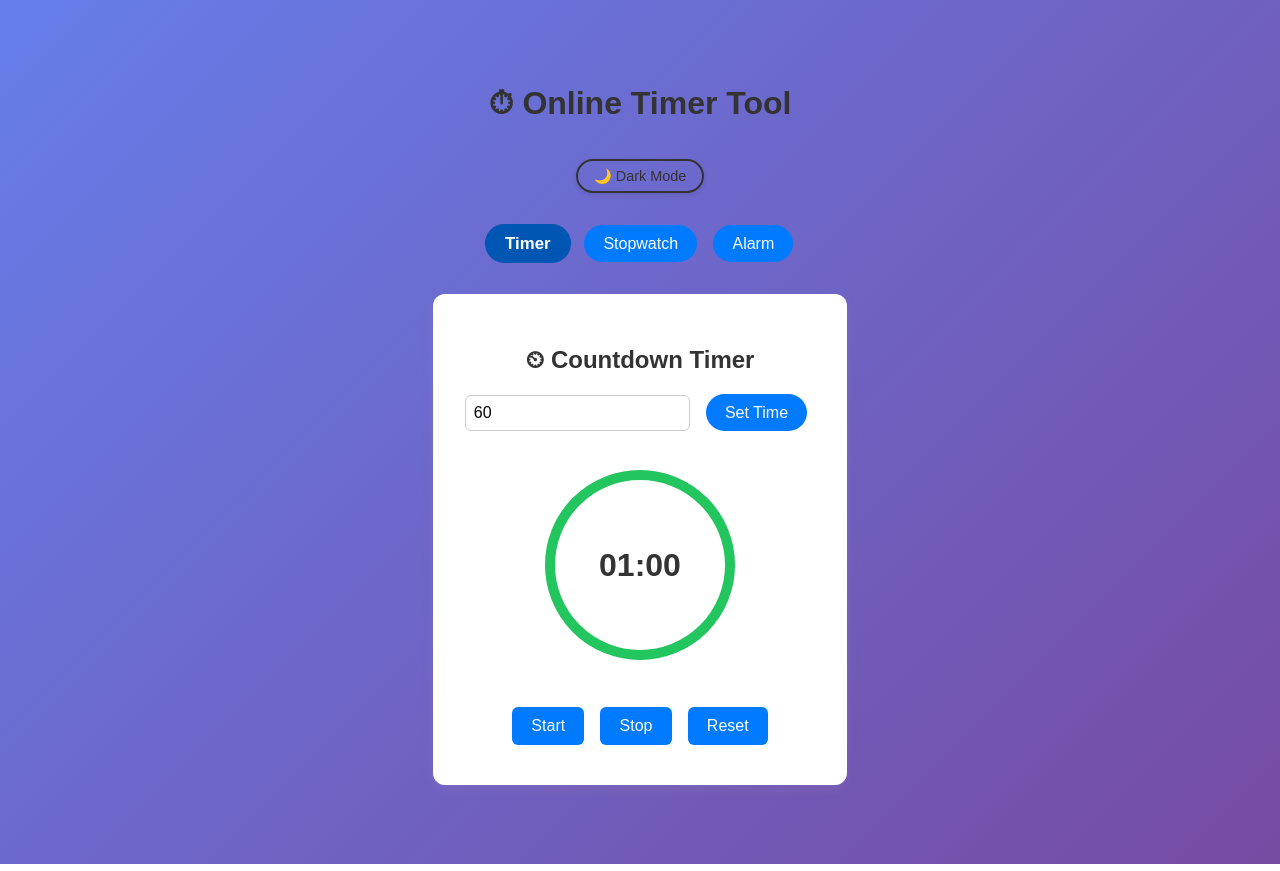
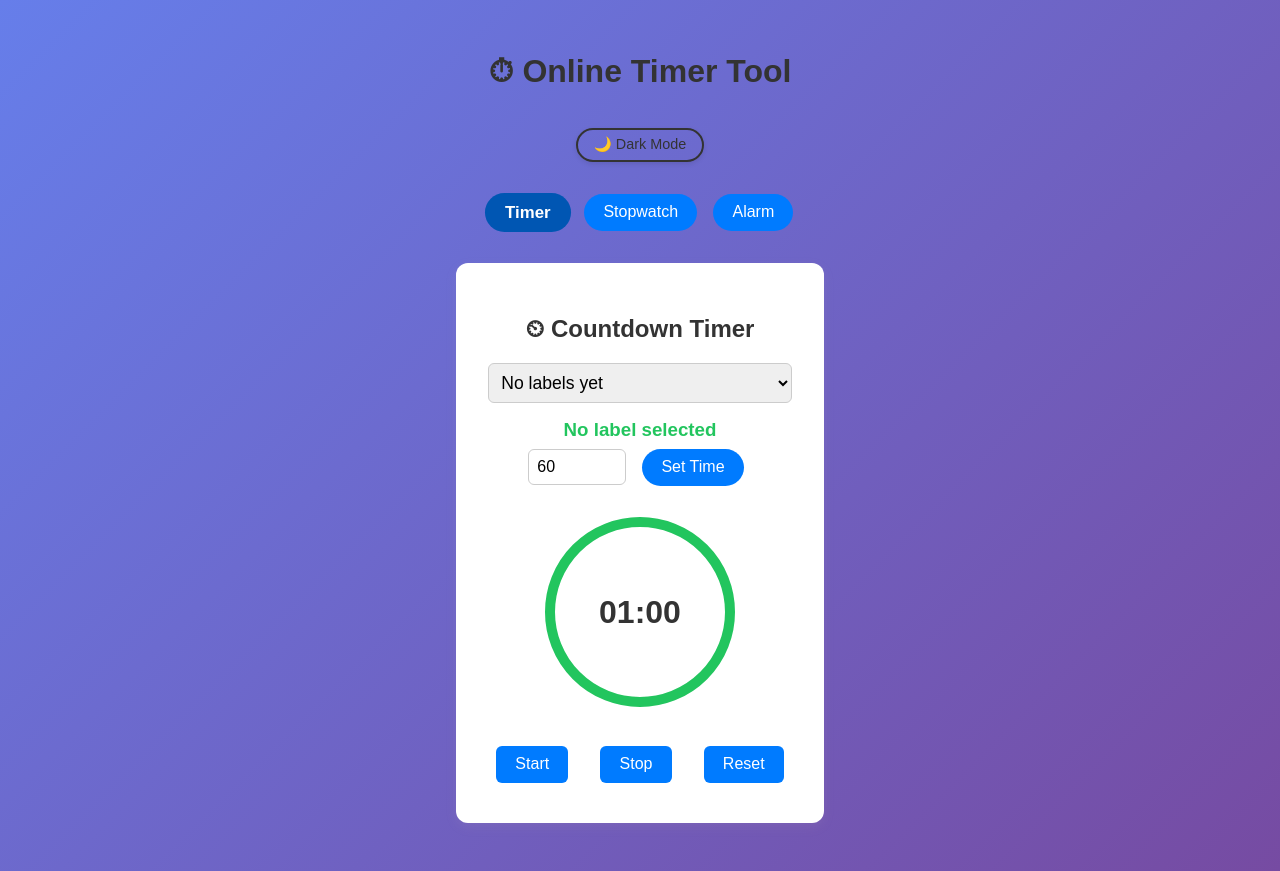
Before and after one commit to njg37/online-timer, a React (Vite) app: page / in a window 1280 px wide. Built offline with nearby package versions, Linux system fonts and the light colour scheme.

Commit message:
feat: add label in Timer

```diff
--- a/package.json
+++ b/package.json
@@ -13,7 +13,8 @@
     "canvas-confetti": "^1.9.3",
     "framer-motion": "^12.23.12",
     "react": "^19.1.1",
-    "react-dom": "^19.1.1"
+    "react-dom": "^19.1.1",
+    "react-icons": "^5.5.0"
   },
   "devDependencies": {
     "@eslint/js": "^9.33.0",
--- a/src/components/Timer.jsx
+++ b/src/components/Timer.jsx
@@ -1,17 +1,39 @@
 import { useState, useEffect, useRef } from "react";
+import { FaTrash, FaEdit } from "react-icons/fa";
 import "../styles/timer.css";
 
+const LOCAL_STORAGE_KEY = "timerLabels";
+
 function Timer() {
-  const [time, setTime] = useState(60); // countdown time in seconds
-  const [inputTime, setInputTime] = useState(60); // input field value
+  const [time, setTime] = useState(60);
+  const [inputTime, setInputTime] = useState(60);
+
+  // Labels management
+  const [labels, setLabels] = useState([]);
+  const [selectedLabel, setSelectedLabel] = useState("");
+  const [addingNewLabel, setAddingNewLabel] = useState(false);
+  const [newLabelInput, setNewLabelInput] = useState("");
+
+  const [editingLabel, setEditingLabel] = useState(false);
+  const [editLabelInput, setEditLabelInput] = useState("");
+
   const [isActive, setIsActive] = useState(false);
   const timerRef = useRef(null);
 
-  // Circle progress
-  const radius = 90;
-  const circumference = 2 * Math.PI * radius;
+  // Load labels from localStorage on mount
+  useEffect(() => {
+    const savedLabels =
+      JSON.parse(localStorage.getItem(LOCAL_STORAGE_KEY)) || [];
+    setLabels(savedLabels);
+    setSelectedLabel(savedLabels[0] || "");
+  }, []);
 
-  // Start countdown
+  // Save labels to localStorage when changed
+  useEffect(() => {
+    localStorage.setItem(LOCAL_STORAGE_KEY, JSON.stringify(labels));
+  }, [labels]);
+
+  // Timer logic unchanged
   const startTimer = () => {
     if (!isActive && time > 0) {
       setIsActive(true);
@@ -29,29 +51,25 @@ function Timer() {
     }
   };
 
-  // Stop countdown
   const stopTimer = () => {
     clearInterval(timerRef.current);
     setIsActive(false);
   };
 
-  // Reset timer
   const resetTimer = () => {
     clearInterval(timerRef.current);
     setIsActive(false);
-    setTime(inputTime); // reset to input time
+    setTime(inputTime);
   };
 
-  // Play alarm sound when finished
   const playAlarm = () => {
-    const audioFile = "/alarm.mp3"; // place alarm.mp3 in public/
+    const audioFile = "/alarm.mp3";
     const audio = new Audio(audioFile);
     audio.play().catch(() => {
       playBeep();
     });
   };
 
-  // Pure JS beep (Web Audio API)
   const playBeep = () => {
     const ctx = new (window.AudioContext || window.webkitAudioContext)();
     const oscillator = ctx.createOscillator();
@@ -68,23 +86,22 @@ function Timer() {
     oscillator.stop(ctx.currentTime + 1);
   };
 
-  // Cleanup on unmount
   useEffect(() => {
     return () => clearInterval(timerRef.current);
   }, []);
 
-  // Format seconds → MM:SS
   const formatTime = (seconds) => {
     const m = String(Math.floor(seconds / 60)).padStart(2, "0");
     const s = String(seconds % 60).padStart(2, "0");
     return `${m}:${s}`;
   };
 
-  // Circle progress calculation
+  const radius = 90;
+  const circumference = 2 * Math.PI * radius;
+
   const progress =
     time > 0 ? ((inputTime - time) / inputTime) * circumference : circumference;
 
-  // Dynamic color (Green → Yellow → Red)
   const getColor = () => {
     const ratio = time / inputTime;
     if (ratio > 0.6) return "#22c55e"; // green
@@ -92,26 +109,296 @@ function Timer() {
     return "#ef4444"; // red
   };
 
+  // Label handlers
+  const handleLabelSelect = (e) => {
+    const val = e.target.value;
+    if (val === "__add_new__") {
+      setAddingNewLabel(true);
+      setNewLabelInput("");
+      setSelectedLabel("");
+      setEditingLabel(false);
+    } else {
+      setSelectedLabel(val);
+      setAddingNewLabel(false);
+      setEditingLabel(false);
+    }
+  };
+
+  const addNewLabel = () => {
+    const trimmed = newLabelInput.trim();
+    if (trimmed) {
+      if (!labels.includes(trimmed)) {
+        const updated = [...labels, trimmed];
+        setLabels(updated);
+        setSelectedLabel(trimmed);
+      } else {
+        setSelectedLabel(trimmed);
+      }
+      setAddingNewLabel(false);
+      setNewLabelInput("");
+    }
+  };
+
+  const cancelAddNewLabel = () => {
+    setAddingNewLabel(false);
+    setNewLabelInput("");
+    setSelectedLabel(labels[0] || "");
+  };
+
+  const onNewLabelKeyDown = (e) => {
+    if (e.key === "Enter") addNewLabel();
+    if (e.key === "Escape") cancelAddNewLabel();
+  };
+
+  // Delete label
+  const deleteLabel = (labelToDelete, e) => {
+    e.stopPropagation();
+    e.preventDefault();
+    if (window.confirm(`Delete label "${labelToDelete}"?`)) {
+      const filtered = labels.filter((l) => l !== labelToDelete);
+      setLabels(filtered);
+      if (selectedLabel === labelToDelete) {
+        setSelectedLabel(filtered[0] || "");
+      }
+      if (editingLabel && editLabelInput === labelToDelete) {
+        setEditingLabel(false);
+        setEditLabelInput("");
+      }
+    }
+  };
+
+  // Start editing selected label
+  const startEditingLabel = () => {
+    setEditingLabel(true);
+    setEditLabelInput(selectedLabel);
+    setAddingNewLabel(false);
+  };
+
+  // Save edited label
+  const saveEditedLabel = () => {
+    const trimmed = editLabelInput.trim();
+    if (!trimmed) return; // ignore empty
+
+    if (trimmed === selectedLabel) {
+      setEditingLabel(false);
+      return;
+    }
+
+    if (labels.includes(trimmed)) {
+      alert("Label already exists.");
+      return;
+    }
+
+    const updatedLabels = labels.map((lbl) =>
+      lbl === selectedLabel ? trimmed : lbl
+    );
+    setLabels(updatedLabels);
+    setSelectedLabel(trimmed);
+    setEditingLabel(false);
+  };
+
+  const cancelEditingLabel = () => {
+    setEditingLabel(false);
+    setEditLabelInput("");
+  };
+
+  const onEditLabelKeyDown = (e) => {
+    if (e.key === "Enter") saveEditedLabel();
+    if (e.key === "Escape") cancelEditingLabel();
+  };
+
   return (
-    <div className="timer-container">
+    <div
+      className="timer-container"
+      style={{ maxWidth: "400px", margin: "auto" }}
+    >
       <h2>⏲ Countdown Timer</h2>
 
-      {/* Input to set custom seconds */}
-      <div style={{ margin: "1rem 0" }}>
+      {/* Label select / add new / edit */}
+      <div style={{ marginBottom: "1rem", position: "relative" }}>
+        {!addingNewLabel && !editingLabel && (
+          <>
+            <select
+              value={selectedLabel}
+              onChange={handleLabelSelect}
+              disabled={isActive}
+              style={{
+                padding: "0.5rem 1.5rem 0.5rem 0.5rem",
+                fontSize: "1.1rem",
+                borderRadius: "6px",
+                border: "1px solid #ccc",
+                width: "100%",
+                cursor: isActive ? "not-allowed" : "pointer",
+              }}
+            >
+              {labels.length === 0 && (
+                <option value="" disabled>
+                  No labels yet
+                </option>
+              )}
+              {labels.map((lbl) => (
+                <option key={lbl} value={lbl}>
+                  {lbl}
+                </option>
+              ))}
+              <option value="__add_new__">+ Add New Label...</option>
+            </select>
+            {/* Edit and delete buttons next to dropdown */}
+            {selectedLabel && !isActive && (
+              <div
+                style={{
+                  position: "absolute",
+                  top: "50%",
+                  right: "10px",
+                  transform: "translateY(-50%)",
+                  display: "flex",
+                  gap: "8px",
+                }}
+              >
+                <button
+                  onClick={startEditingLabel}
+                  title="Edit Label"
+                  style={{
+                    cursor: "pointer",
+                    border: "none",
+                    background: "transparent",
+                    color: "#007bff",
+                    fontSize: "1.2rem",
+                    padding: 0,
+                  }}
+                  aria-label="Edit label"
+                >
+                  <FaEdit />
+                </button>
+                <button
+                  onClick={(e) => deleteLabel(selectedLabel, e)}
+                  title="Delete Label"
+                  style={{
+                    cursor: "pointer",
+                    border: "none",
+                    background: "transparent",
+                    color: "red",
+                    fontSize: "1.2rem",
+                    padding: 0,
+                  }}
+                  aria-label="Delete label"
+                >
+                  <FaTrash />
+                </button>
+              </div>
+            )}
+          </>
+        )}
+
+        {/* Adding new label input */}
+        {addingNewLabel && (
+          <div style={{ display: "flex", gap: "0.5rem", alignItems: "center" }}>
+            <input
+              type="text"
+              autoFocus
+              placeholder="Type new label"
+              value={newLabelInput}
+              onChange={(e) => setNewLabelInput(e.target.value)}
+              onKeyDown={onNewLabelKeyDown}
+              disabled={isActive}
+              style={{
+                flex: 1,
+                padding: "0.5rem",
+                fontSize: "1.1rem",
+                borderRadius: "6px",
+                border: "1px solid #ccc",
+              }}
+              aria-label="New label input"
+            />
+            <button
+              onClick={addNewLabel}
+              disabled={!newLabelInput.trim() || isActive}
+              style={{
+                padding: "0.5rem 1rem",
+                cursor:
+                  newLabelInput.trim() && !isActive ? "pointer" : "not-allowed",
+              }}
+            >
+              Save
+            </button>
+            <button
+              onClick={cancelAddNewLabel}
+              style={{ padding: "0.5rem 1rem", cursor: "pointer" }}
+              aria-label="Cancel adding new label"
+            >
+              Cancel
+            </button>
+          </div>
+        )}
+
+        {/* Editing label input */}
+        {editingLabel && (
+          <div style={{ display: "flex", gap: "0.5rem", alignItems: "center" }}>
+            <input
+              type="text"
+              autoFocus
+              value={editLabelInput}
+              onChange={(e) => setEditLabelInput(e.target.value)}
+              onKeyDown={onEditLabelKeyDown}
+              disabled={isActive}
+              style={{
+                flex: 1,
+                padding: "0.5rem",
+                fontSize: "1.1rem",
+                borderRadius: "6px",
+                border: "1px solid #ccc",
+              }}
+              aria-label="Edit label input"
+            />
+            <button
+              onClick={saveEditedLabel}
+              disabled={!editLabelInput.trim() || isActive}
+              style={{
+                padding: "0.5rem 1rem",
+                cursor:
+                  editLabelInput.trim() && !isActive
+                    ? "pointer"
+                    : "not-allowed",
+              }}
+            >
+              Save
+            </button>
+            <button
+              onClick={cancelEditingLabel}
+              style={{ padding: "0.5rem 1rem", cursor: "pointer" }}
+              aria-label="Cancel editing label"
+            >
+              Cancel
+            </button>
+          </div>
+        )}
+      </div>
+
+      {/* Show selected label above timer */}
+      <h3 style={{ margin: "0.5rem 0", color: getColor() }}>
+        {selectedLabel || "No label selected"}
+      </h3>
+
+      {/* Input to set seconds */}
+      <div style={{ marginBottom: "1rem" }}>
         <input
           type="number"
           min="1"
           value={inputTime}
           onChange={(e) => setInputTime(Number(e.target.value))}
           disabled={isActive}
+          style={{ padding: "0.5rem", width: "80px", marginRight: "0.5rem" }}
         />
         <button onClick={() => setTime(inputTime)} disabled={isActive}>
           Set Time
         </button>
       </div>
 
-      {/* Countdown Circle */}
-      <div className="circle-wrapper">
+      {/* Circle progress */}
+      <div
+        className="circle-wrapper"
+        style={{ position: "relative", width: "220px", margin: "auto" }}
+      >
         <svg className="progress-ring" width="220" height="220">
           <circle
             className="progress-ring__circle--bg"
@@ -135,11 +422,31 @@ function Timer() {
           />
         </svg>
 
-        <div className="timer-text">{formatTime(time)}</div>
+        <div
+          className="timer-text"
+          style={{
+            fontWeight: "bold",
+            position: "absolute",
+            top: "50%",
+            left: "50%",
+            transform: "translate(-50%, -50%)",
+            fontSize: "2rem",
+          }}
+        >
+          {formatTime(time)}
+        </div>
       </div>
 
       {/* Buttons */}
-      <div className="timer-buttons">
+      <div
+        className="timer-buttons"
+        style={{
+          marginTop: "1rem",
+          display: "flex",
+          justifyContent: "center",
+          gap: "1rem",
+        }}
+      >
         <button onClick={startTimer} disabled={isActive}>
           Start
         </button>
```
Also changed, not shown: 1 other file (tests, documents, lock files or other folders).
